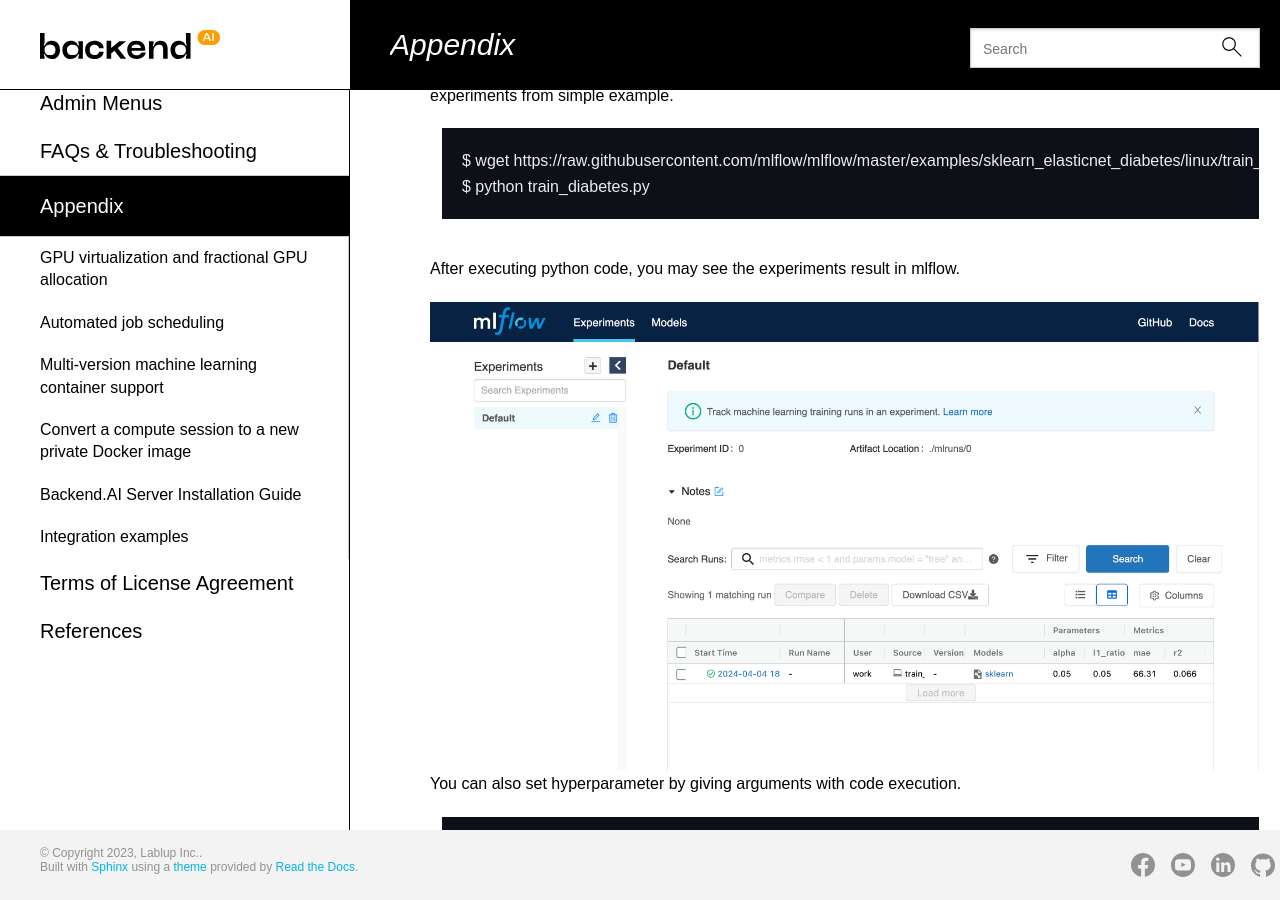
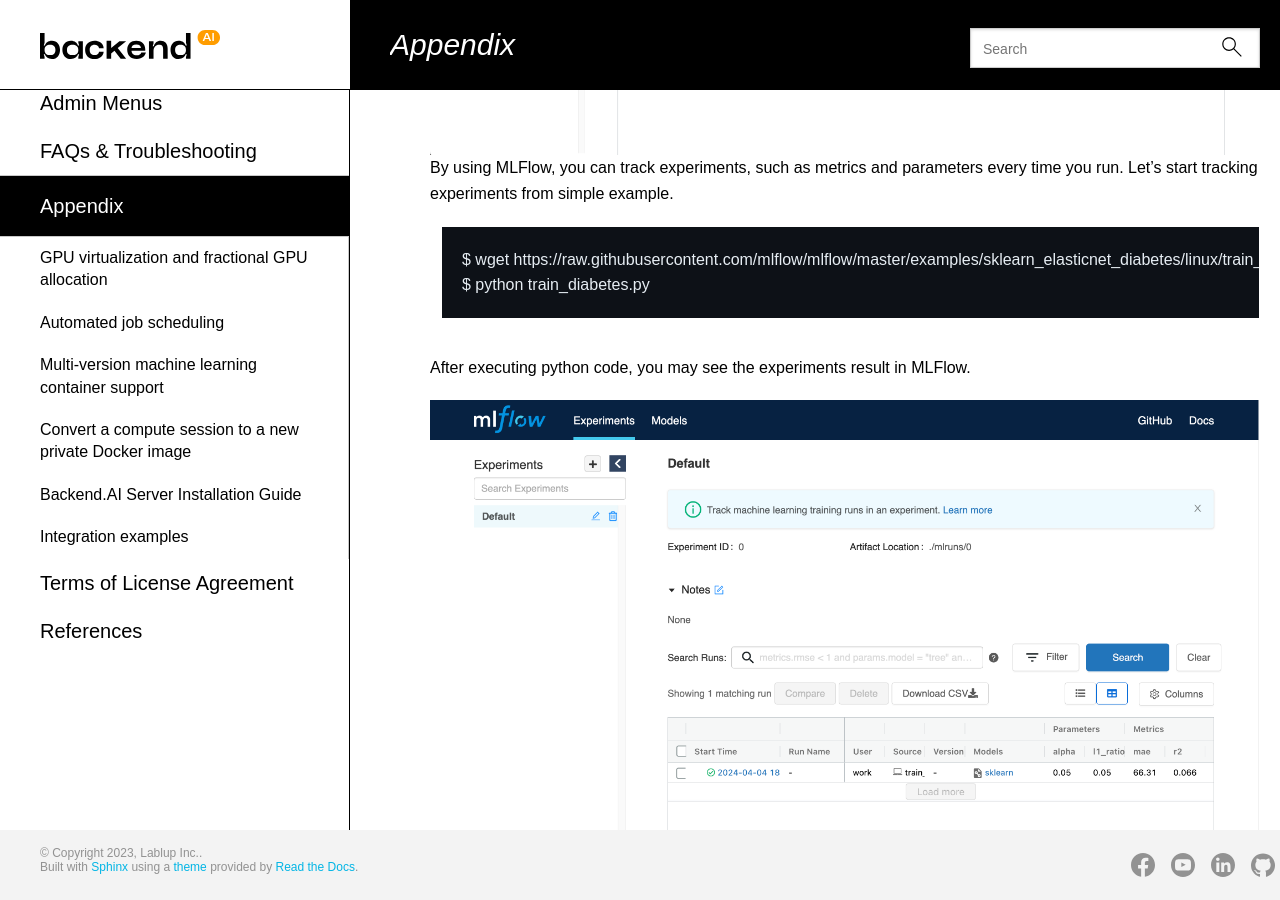
Before and after one commit to lablup/backend.ai-docs-webui, a Sphinx documentation site: the page built from docs/appendix/appendix.rst, in a window 1280 px wide and 900 px high, scrolled down 13173 px. Built offline with Sphinx 7.4.7 and the Read the Docs theme 2.0.0, drawn with Linux system fonts in a browser that asks for light colours; some web fonts are replaced; some of the changed text lies outside the part shown.

```diff
--- a/docs/appendix/appendix.rst
+++ b/docs/appendix/appendix.rst
@@ -291,6 +291,7 @@ local environment.
 First, launch terminal app "console". and execute the command below, It will start mlflow tracking UI server.
 
    .. code-block:: shell
+
       $ mlflow ui --host 0.0.0.0
 
 Then, Click "MLFlow UI" app in app launcher dialog.
@@ -312,7 +313,7 @@ Let's start tracking experiments from simple example.
       $ wget https://raw.githubusercontent.com/mlflow/mlflow/master/examples/sklearn_elasticnet_diabetes/linux/train_diabetes.py
       $ python train_diabetes.py
 
-After executing python code, you may see the experiments result in mlflow.
+After executing python code, you may see the experiments result in MLFlow.
 
 .. image:: mlflow_first_execution.png
    :align: center
```
Also changed, not shown: 1 other file.
